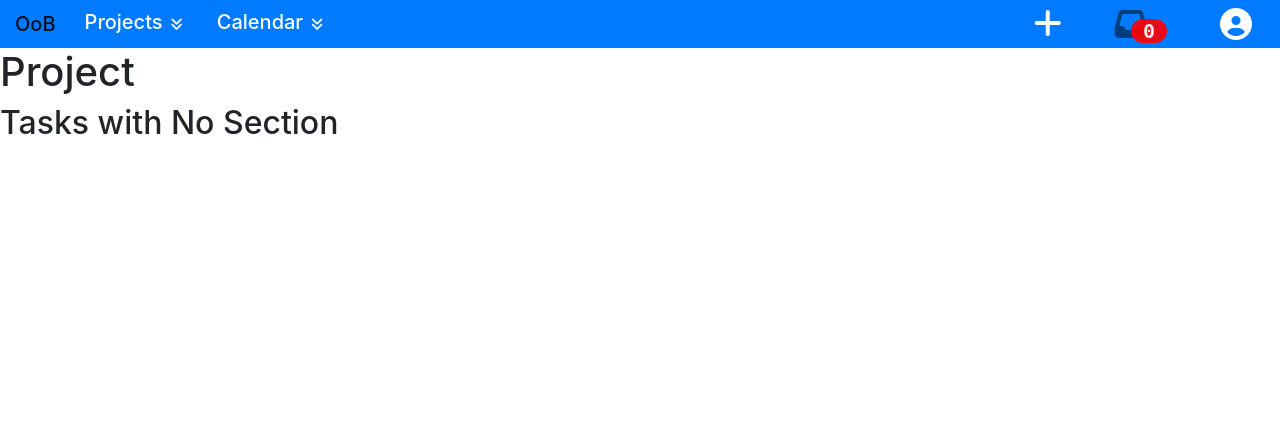
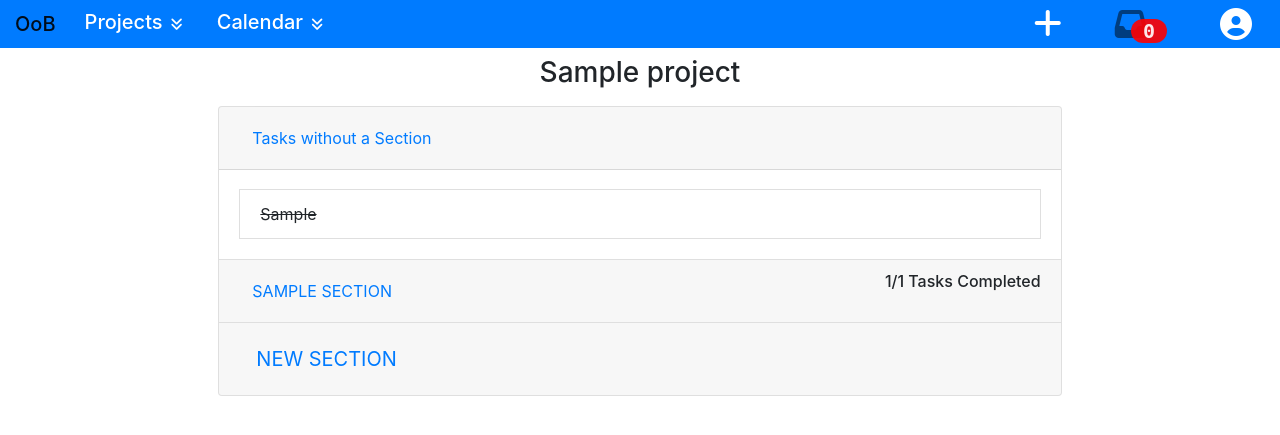
Before and after one commit to dbjennings/OoB, a Django app: page /project/1 in a window 1280 px wide. Shown: the top 435 px of the page. Run offline with Django 3.2, Linux system fonts and the light colour scheme; a user stored in the database is signed in; tables that the repository leaves empty hold one stand-in row (values such as "Sample post"); some libraries are stand-ins or nearby versions.

Commit message:
UserProjectsView and corresponding template complete

```diff
--- a/app/context_processors/user_context.py
+++ b/app/context_processors/user_context.py
@@ -6,9 +6,7 @@ def user_context(request):
     if request.user.is_authenticated:
         context = {
             'projects': Project.objects.filter(created_by=request.user),
-            'inbox_count': Task.objects.filter(created_by=request.user
-                                ).filter(project=None
-                                ).filter(completed_date=None).count(),
+            'inbox_count': Task.objects.filter(created_by=request.user, project=None, section=None, completed_date=None).count(),
             'quick_task_form': AddTaskForm(),
             'project_form': AddProjectForm(),
         }
--- a/app/forms.py
+++ b/app/forms.py
@@ -2,7 +2,7 @@ from django.contrib.auth.forms import UserCreationForm, UserChangeForm, Authenti
 from django import forms
 from django.forms import fields
 
-from .models import OobUser, Project, Task, Tag
+from .models import OobUser, Project, Section, Task, Tag
 
 
 class OobRegisterNewUserForm(UserCreationForm):
@@ -21,8 +21,10 @@ class OobUserChangeForm(UserChangeForm):
 
 
 class CreateNewTaskForm(forms.ModelForm):
-    task = forms.CharField(widget=forms.Textarea)
-
+    task = forms.CharField(max_length=200,
+                           widget=forms.TextInput(
+                           attrs={'class': 'form-control d-inline-block',
+                                  'placeholder': 'New Task'}))
     class Meta:
         model = Task
         fields = ('task',)
@@ -60,7 +62,7 @@ class AddTaskForm(forms.ModelForm):
     task = forms.CharField(max_length=200,
                            widget=forms.Textarea(
                            attrs={'class': 'form-control',
-                                  'placeholder': 'Type your new task here'}))
+                                  'placeholder': 'New Task'}))
 
     class Meta:
         model = Task
@@ -77,3 +79,19 @@ class AddProjectForm(forms.ModelForm):
     class Meta:
         model = Project
         fields = ('project_name',)
+
+class AdminAddSectionForm(forms.ModelForm):
+
+    class Meta:
+        model = Section
+        fields = ('section_name','project','created_by',)
+
+class UserAddSectionForm(forms.ModelForm):
+    section_name = forms.CharField(max_length=100,
+                                   widget=forms.TextInput(
+                                   attrs={'class': 'form-control',
+                                          'placeholder': 'Section Name',}))
+
+    class Meta:
+        model = Section
+        fields = ('section_name',)
--- a/app/urls.py
+++ b/app/urls.py
@@ -3,12 +3,15 @@ from . import views as local_views
 from django.urls import path, include
 
 urlpatterns = [
-    path('', local_views.LandingView.as_view(), name='landing'),
-    path('login', local_views.OobLoginView.as_view(), name='login'),
-    path('register', local_views.OobRegisterNewUserView.as_view(), name='register'),
-    path('home', local_views.OobUserHomeView.as_view(), name='home'),
-    path('inbox', local_views.InboxView.as_view(), name='inbox'),
-    path('project/<int:id>', local_views.ProjectView.as_view(), name='project'),
+    path('', local_views.CoreLandingView.as_view(), name='landing'),
+    path('login', local_views.CoreLoginView.as_view(), name='login'),
+    path('register', local_views.CoreRegisterUserView.as_view(), name='register'),
+    path('home', local_views.UserHomeView.as_view(), name='home'),
+    path('inbox', local_views.UserInboxView.as_view(), name='inbox'),
+    path('project/<int:pk>', local_views.UserProjectView.as_view(), name='project'),
     path('logout', LogoutView.as_view(), name='logout'),
-    path('post', local_views.CreateNewTaskView.as_view(), name='post'),
+    path('post', local_views.UserAddTaskView.as_view(), name='post'),
+    path('project_add', local_views.UserAddProjectView.as_view(), name='project_add'),
+    path('create_section/<int:prj>', local_views.UserAddSectionView.as_view(), name='create_section'),
+    path('section/<int:prj>/<int:sec>', local_views.UserAddTaskToSection.as_view(), name='task_to_section'),
 ]
--- a/app/views.py
+++ b/app/views.py
@@ -1,15 +1,16 @@
 from django.contrib.auth.views import LoginView
 from django.views.generic import TemplateView, ListView
 from django.contrib import messages
-from django.urls import reverse_lazy
+from django.urls import reverse, reverse_lazy
+from django.views.generic.detail import DetailView
 from django.views.generic.edit import CreateView
 from django.contrib.auth.mixins import LoginRequiredMixin
 
-from .forms import OobRegisterNewUserForm, CreateNewTaskForm
-from .models import OobUser, Project, Task
+from .forms import AddProjectForm, AddTaskForm, OobRegisterNewUserForm, CreateNewTaskForm, ProjectAddForm, UserAddSectionForm
+from .models import OobUser, Project, Section, Task
 
 
-class CreateNewTaskView(CreateView, LoginRequiredMixin):
+class UserAddTaskView(CreateView, LoginRequiredMixin):
     template_name = 'app/post.html'
     form_class = CreateNewTaskForm
     success_url = reverse_lazy('inbox')
@@ -18,16 +19,36 @@ class CreateNewTaskView(CreateView, LoginRequiredMixin):
         form.instance.created_by = self.request.user
         return super().form_valid(form)
 
-class OobUserHomeView(TemplateView, LoginRequiredMixin):
+class UserAddProjectView(CreateView, LoginRequiredMixin):
+    '''
+    User view for creating a new project
+    '''
+    template_name = "app/blank.html"
+    form_class = AddProjectForm
+
+    def form_valid(self, form):
+        '''
+        Sets the value of Project.created_by to the current user
+        '''
+        form.instance.created_by = self.request.user
+        return super(ProjectAddView, self).form_valid(form)
+
+    def get_success_url(self):
+        '''
+        Returns the url of the project created
+        '''
+        return reverse_lazy('project', kwargs={'pk': self.object.pk})
+
+class UserHomeView(TemplateView, LoginRequiredMixin):
     template_name = 'app/user_home.html'
 
-class OobRegisterNewUserView(CreateView):
+class CoreRegisterUserView(CreateView):
     template_name = 'app/register.html'
     form_class = OobRegisterNewUserForm
     success_url = reverse_lazy('login')
     redirect_authenticated_user = True
 
-class OobLoginView(LoginView):
+class CoreLoginView(LoginView):
     template_name = 'app/login.html'
     success_url = 'home'
     redirect_authenticated_user = True
@@ -35,20 +56,47 @@ class OobLoginView(LoginView):
     class Meta:
         pass
 
-class InboxView(ListView, LoginRequiredMixin):
+class UserInboxView(ListView, LoginRequiredMixin):
     template_name = 'app/inbox.html'
     context_object_name = 'tasks'
 
     def get_queryset(self):
-        return Task.objects.filter(created_by=self.request.user).order_by('completed_date', 'created_date')
+        '''
+        Returns a queryset of all user tasks that aren't in a section or project
+        '''
+        return Task.objects.filter(created_by=self.request.user, project=None, section=None
+                          ).order_by('completed_date', 'created_date')
 
-    def get_context_data(self, **kwargs):
-        context = super(InboxView, self).get_context_data(**kwargs)
-        context['projects'] = Project.objects.filter(created_by=self.request.user)
-        return context
+class UserProjectView(DetailView, LoginRequiredMixin):
+    template_name = 'app/user_project.html'
+    model = Project
+    extra_context = {'section_form': UserAddSectionForm(),
+    'task_form': CreateNewTaskForm(),
+    }
 
-class ProjectView(TemplateView, LoginRequiredMixin):
-    template_name = 'app/user_project.html'
+class CoreLandingView(TemplateView):
+    template_name = 'app/landing.html'
 
-class LandingView(TemplateView):
-    template_name = 'app/landing.html'
+class UserAddSectionView(CreateView, LoginRequiredMixin):
+    template_name = "app/blank.html"
+    form_class = UserAddSectionForm
+
+    def get_success_url(self):
+        return reverse('project', kwargs={'pk':self.kwargs['prj']})
+
+    def form_valid(self, form):
+        form.instance.created_by = self.request.user
+        form.instance.project = Project.objects.get(pk=self.kwargs['prj'])
+        return super().form_valid(form)
+
+class UserAddTaskToSection(CreateView, LoginRequiredMixin):
+    template_name = "app/blank.html"
+    form_class = CreateNewTaskForm
+
+    def get_success_url(self):
+        return reverse('project', kwargs={'pk':self.kwargs['prj']})
+
+    def form_valid(self, form):
+        form.instance.created_by = self.request.user
+        form.instance.section = Section.objects.get(pk=self.kwargs['sec'])
+        return super().form_valid(form)
--- /dev/null
+++ b/templates/app/blank.html
@@ -0,0 +1,3 @@
+{% for error_field, error_message in form.errors.items %}
+    {{ error_field|striptags }}: {{ error_message|striptags }}
+{% endfor %}
--- a/templates/app/inbox.html
+++ b/templates/app/inbox.html
@@ -15,7 +15,6 @@
         {% endfor %}
         </ul>
     </div>
-
 </div>
 
 
--- a/templates/app/user_navbar.html
+++ b/templates/app/user_navbar.html
@@ -94,7 +94,9 @@
           <h5 class="modal-title" id="exampleModalLabel">Add New Project</h5>
             <button type="button" class="close" data-dismiss="modal">&times;</button>
         </div>
-        <form
+        {# Form sent to the POST-only view project_add #}
+        <form method="POST" action="{% url 'project_add' %}">
+        {% csrf_token %}
           <div class="modal-body w-100">
             <label for="{{ project_form.project_name.id_for_label }}">
               {{ project_form.project_name.label_tag|title }}</label>
@@ -102,8 +104,9 @@
           </div>
           <div class="modal-footer">
             <button type="button" class="btn btn-secondary" data-dismiss="modal">Cancel</button>
-          <button type="button" class="btn btn-success">Create Project</button>
+            <button type="submit" class="btn btn-success">Create Project</button>
           </div>
+        </form>
       </div>
     </div>
   </div>
--- a/templates/app/user_project.html
+++ b/templates/app/user_project.html
@@ -2,22 +2,86 @@
 
 {% block content %}
 
-<h1>Project {{project.id}}</h1>
-<h2>Tasks with No Section</h2>
-{% for task in project.task_set.all %}
-    <h3>{{task}}</h3>
-    {% for tag in task.tags.all %}
-        <p>tag</p>
-    {% endfor %}
-{% endfor %}
-<br>
-{% for section in project.section_set.all  %}
-    <h2>{{section}}</h2>
-    {% for task in section.task_set.all %}
-        <h3>{{task}}</h3>
-        {% for tag in task.tags.all %}
-            <p>{{tag}}</p>
-        {% endfor %}
-    {% endfor %}
-{% endfor %}
+<div class="row">
+    <div class="col-sm-8 offset-sm-2">
+        <h3 class="text-center py-2">{{ project.project_name }}</h3>
+        <div class="accordion" id="accordionProject">
+            <div class="card">
+                <div class="card-header" id="freeTasks">
+                    <h5 class="mb-0">
+                        <button class="btn btn-link" type="button" data-toggle="collapse" data-target="#collapseFreeTasks">
+                        Tasks without a Section</button>
+                    </h5>
+                </div>
+                <div id="collapseFreeTasks" class="collapse show">
+                    <div class="card-body">
+                    {% for task in project.task_set.all %}
+                        {% if task.completed %}
+                        <li class="list-group-item"><strike>{{task}}</strike></li>
+                        {% else %}
+                        <li class="list-group-item">{{task}}</li>
+                        {% endif %}
+                    {% endfor %}
+                    </div>
+                </div>
+            </div>
+            {% for section in project.section_set.all %}
+            <div class="card">
+                <div class="card-header" id="sectionTasks{{ forloop.counter }}">
+                    <h5 class="mb-0">
+                        <button class="btn btn-link" type="button" data-toggle="collapse" data-target="#collapseSection{{ forloop.counter }}">
+                        {{ section.section_name|upper }}</button>
+                        <span class="float-right my-auto h6">{{ section.tasks_completed }}/{{ section.task_set.all|length }} Tasks Completed</span>
+                    </h5>
+                </div>
+                <div id="collapseSection{{ forloop.counter }}" class="collapse">
+                    <div class="card-body">
+                        <ul>
+                        {% for task in section.task_set.all %}
+                            {% if task.completed %}
+                            <li class="list-group-item"><strike>{{task}}</strike></li>
+                            {% else %}
+                            <li class="list-group-item">{{task}}</li>
+                            {% endif %}
+                        {% endfor %}
+                            <div class="form-group w-100">
+                                <form class="input-group mb-3" method="POST" action="{% url 'task_to_section' project.pk section.pk %}">
+                                    {% csrf_token %}
+                                    {{ task_form.task }}
+                                    <div class="input-group-append">
+                                        <button type = "submit" class="btn btn-outline-primary" type="submit" id="submitButton">Submit</button>
+                                    </div>
+                                </form>
+                            </div>
+                        </ul>
+                    </div>
+                </div>
+            </div>
+            {% endfor %}
+
+            <div class="card">
+                <div class="card-header" id="createSection">
+                    <h2 class="mb-0 btn-group-lg">
+                        <button type="button" class="btn btn-link" data-toggle="collapse" data-target="#collapseNewSection">
+                        NEW SECTION</button>
+                    </h2>
+                </div>
+                <div class="collapse" id="collapseNewSection">
+                    <div class="card-body">
+                        <div class="form-group">
+                            <form class="input-group mb-3" method="POST" action="{% url 'create_section' project.pk %}">
+                                {% csrf_token %}
+                                {{ section_form.section_name }}
+                                <div class="input-group-append">
+                                    <button type = "submit" class="btn btn-outline-primary" type="submit" id="submitButton">Submit</button>
+                                </div>
+                            </form>
+                        </div>
+                    </div>
+                </div>
+            </div>
+        </div>
+    </div>
+</div>
+
 {% endblock content %}
```
Also changed, not shown: app/admin.py (+9 -3 lines), app/models.py (+9 -5 lines), templates/app/dashboard.html (deleted, +0 -71 lines), templates/app/post.html (deleted, +0 -12 lines), changelog.md. Lines whose indentation alone changed are shown as unchanged.
